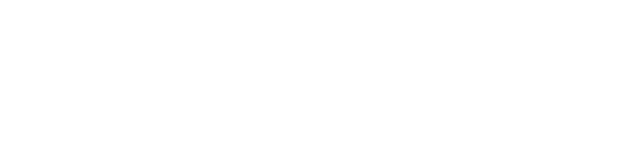
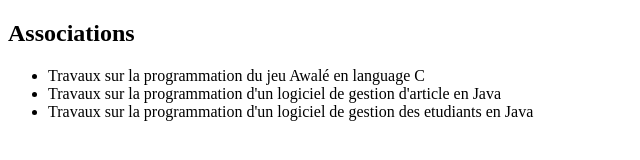
Before and after one commit to Overic/git-mon-cv, a plain HTML site: page index.html in a window 1280 px wide. Shown: the whole page, without its empty margins (0-640 px from the left). Drawn offline with Linux system fonts and the light colour scheme.

Commit message:
mise en place de la section associations

```diff
--- a/index.html
+++ b/index.html
@@ -8,6 +8,13 @@
     <title>Document</title>
 </head>
 <body>
-
+    <section>
+        <h1>Associations</h1>
+        <ul>
+            <li>Travaux sur la programmation du jeu Awalé en language C</li>
+            <li>Travaux sur la programmation d'un logiciel de gestion d'article en Java</li>
+            <li>Travaux sur la programmation d'un logiciel de gestion des etudiants en Java</li>
+        </ul>
+    </section>
 </body>
 </html>
```
